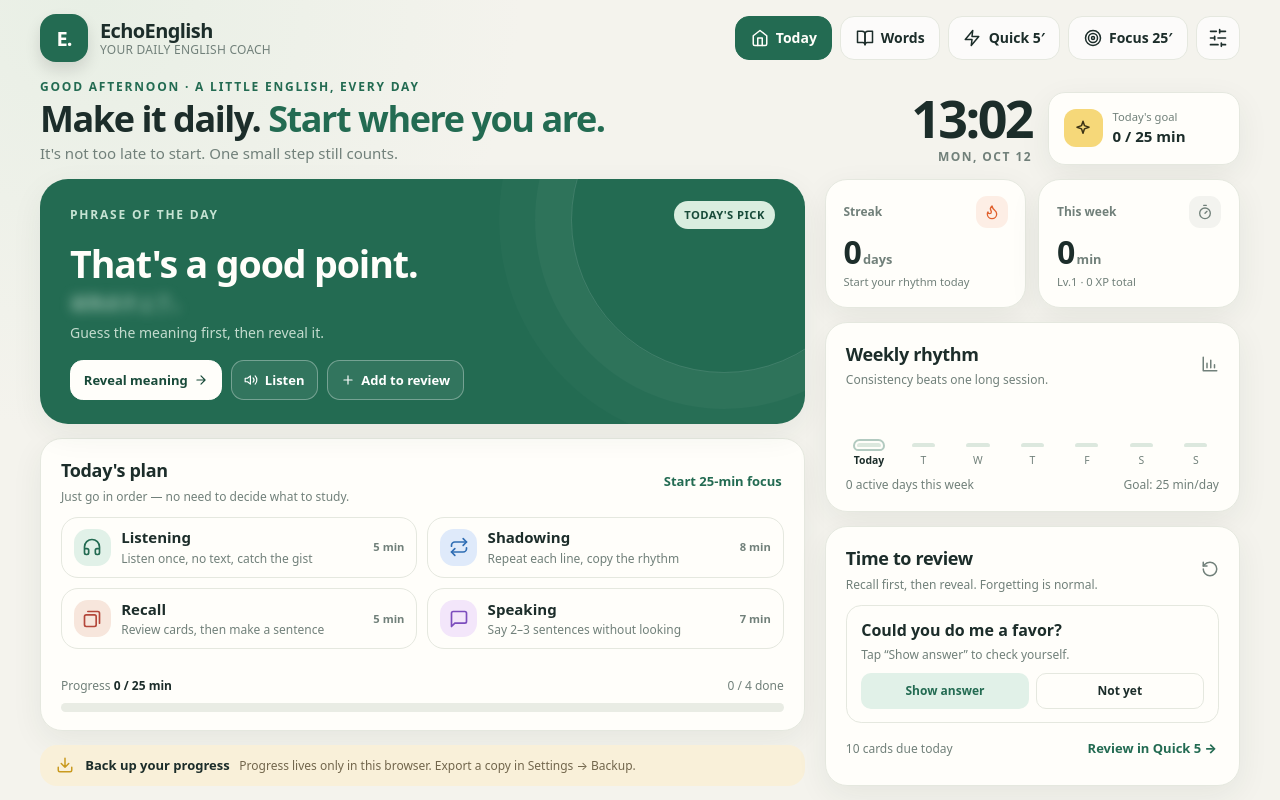
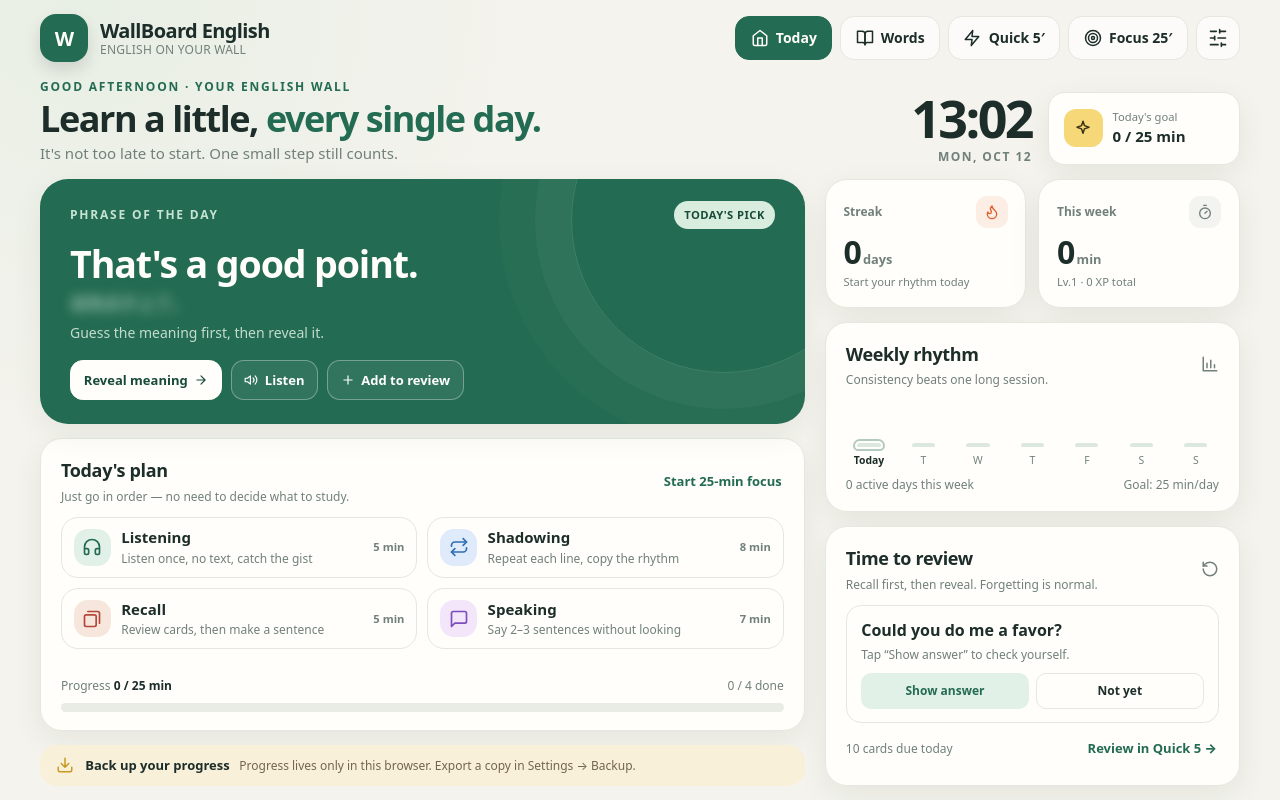
Before and after one commit to naecoyes/wallboard-english, a plain HTML site: page index.html in a window 1280 px wide. Drawn offline with Linux system fonts and the light colour scheme.

Commit message:
Rebrand to WallBoard English (separate project from EchoEnglish)

```diff
--- a/css/main.css
+++ b/css/main.css
@@ -1,5 +1,5 @@
 /* ==========================================================
-   EchoEnglish · 设计系统（参考 echoenglish_wall_coach_final.html）
+   WallBoard English · 设计系统
    白天：米白纸张 + 森林绿；夜间：深墨绿。粗圆体标题、扁平纸片卡片、柔和阴影。
 
    自适应：尺寸全部用 rem，根字号随视口等比缩放
@@ -279,7 +279,7 @@ html[data-theme="dark"] .seg a, html[data-theme="dark"] .nav-icon { background:
 }
 
 /* ==========================================================
-   待机页：EchoEnglish 仪表盘（横屏一屏放下）
+   待机页：今日仪表盘（横屏一屏放下）
    ========================================================== */
 .ec-dash { max-width: var(--content-max); margin: 0 auto; display: flex; flex-direction: column; gap: .875rem; min-height: 100%; }
 
--- a/index.html
+++ b/index.html
@@ -7,7 +7,7 @@
 <meta name="apple-mobile-web-app-capable" content="yes">
 <meta name="apple-mobile-web-app-status-bar-style" content="black-translucent">
 <meta name="theme-color" content="#f4f3ed">
-<title>EchoEnglish · Your Daily English Coach</title>
+<title>WallBoard English</title>
 <link rel="manifest" href="manifest.json">
 <link rel="apple-touch-icon" href="icons/icon-192.png">
 <script>
@@ -32,8 +32,8 @@
 <div id="app">
   <header id="topbar">
     <a id="brand" href="#standby" style="text-decoration:none;color:inherit">
-      <span class="logo">E.</span>
-      <span class="brand-text"><b>EchoEnglish</b><small>YOUR DAILY ENGLISH COACH</small></span>
+      <span class="logo">W</span>
+      <span class="brand-text"><b>WallBoard English</b><small>ENGLISH ON YOUR WALL</small></span>
     </a>
     <nav class="nav-wrap">
       <div class="seg">
--- a/js/modes/standby.js
+++ b/js/modes/standby.js
@@ -1,4 +1,4 @@
-// standby.js — 今日仪表盘（EchoEnglish 风格，横屏一屏放下）
+// standby.js — 今日仪表盘（横屏一屏放下）
 // 左：问候 + 绿色「每日短语」主卡 + 今天的学习路线；右：时钟/目标、连续学习、本周节奏、该复习了、小提醒
 // 所有数字都来自真实学习记录（sessions / 卡组 / 打卡），不是手动勾选
 import { h, toast } from '../ui.js';
@@ -92,8 +92,8 @@ function build(root) {
   const dateEl = h('small', {}, now.toLocaleDateString('en-US', { weekday: 'short', month: 'short', day: 'numeric' }).toUpperCase());
   const greet = h('section', { class: 'ec-greet' },
     h('div', {},
-      h('div', { class: 'eyebrow' }, `${g.label} · A LITTLE ENGLISH, EVERY DAY`),
-      h('h1', {}, 'Make it daily. ', h('span', {}, 'Start where you are.')),
+      h('div', { class: 'eyebrow' }, `${g.label} · YOUR ENGLISH WALL`),
+      h('h1', {}, 'Learn a little, ', h('span', {}, 'every single day.')),
       h('p', { class: g.cls }, g.text)),
     h('div', { class: 'ec-greet-right' },
       h('div', { class: 'ec-clock' }, clockEl, dateEl),
--- a/sw.js
+++ b/sw.js
@@ -1,5 +1,5 @@
 // sw.js — 离线缓存 app shell
-const CACHE = 'wallboard-en-v12'; // 改版后升级版本号，旧缓存会在 activate 时清掉
+const CACHE = 'wallboard-en-v13'; // 改版后升级版本号，旧缓存会在 activate 时清掉
 const ASSETS = [
   './',
   './index.html',
```
Also changed, not shown: README.md, icons/icon-192.png, icons/icon-512.png, manifest.json.
